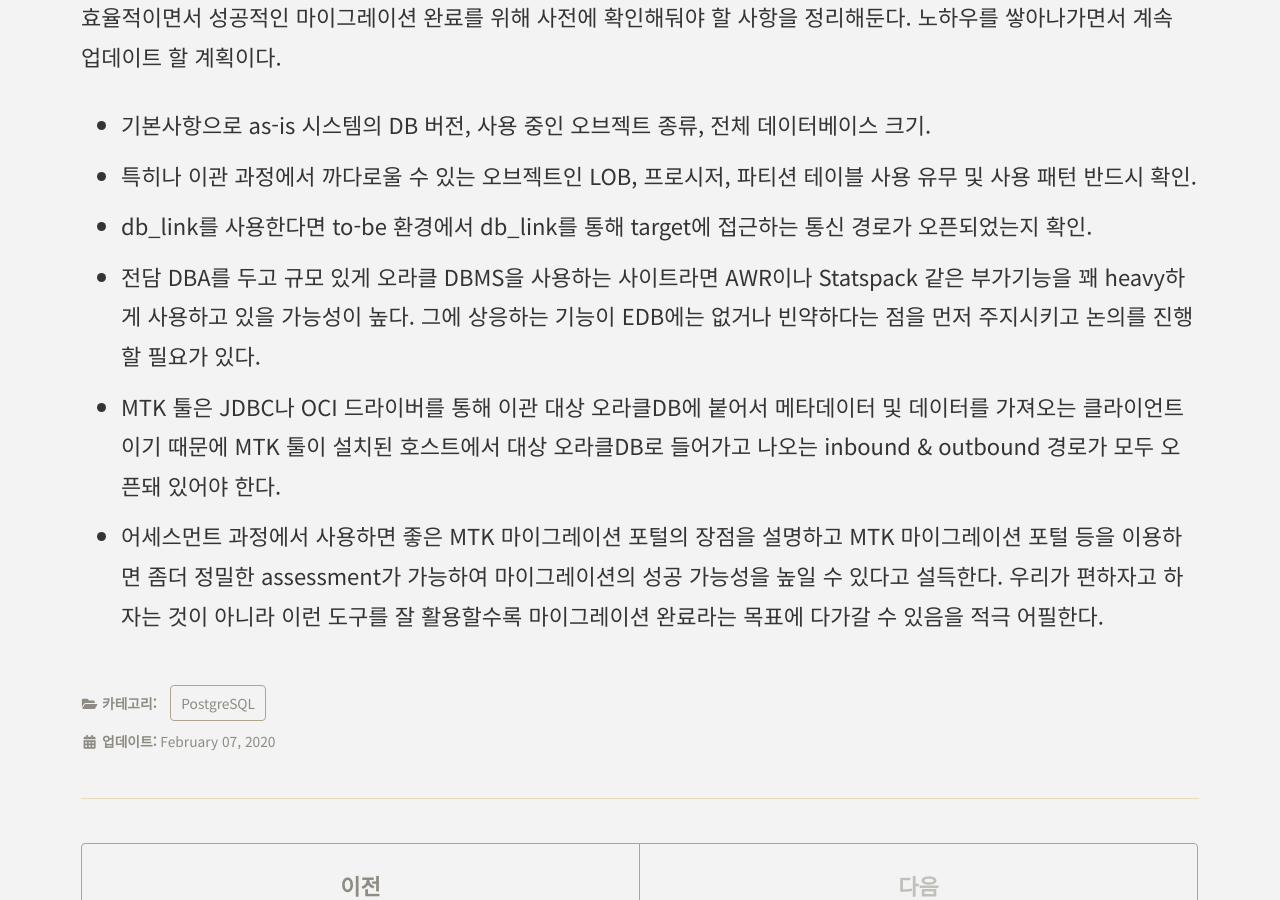
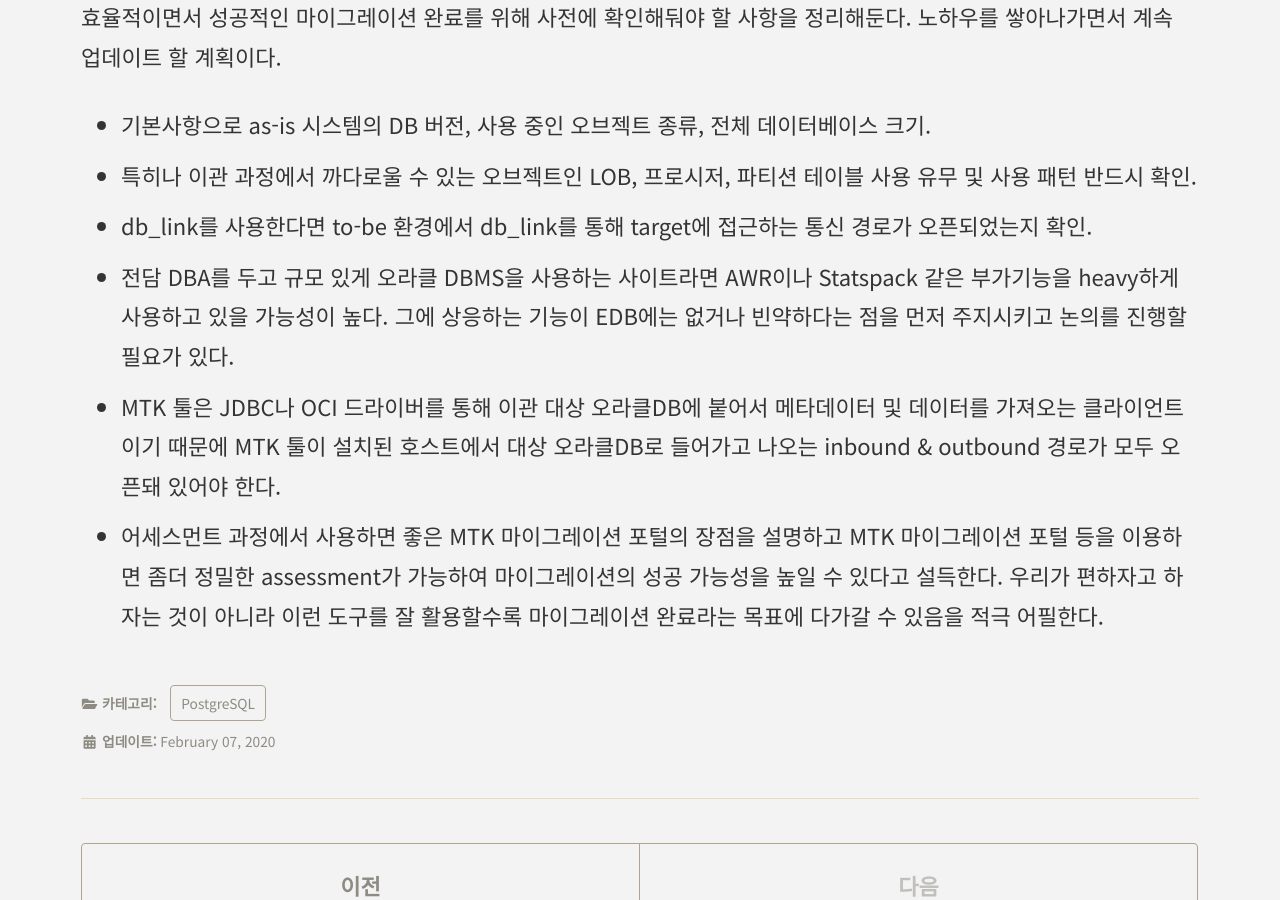
Before and after one commit to coiy/coiy.github.io, a Jekyll site: the page built from _posts/2020-02-07-Oracle_to_edb_assessment.md, in a window 1280 px wide and 900 px high, scrolled down 1631 px. Built offline with Jekyll 4.4.1, drawn with Linux system fonts in a browser that asks for light colours; cached includes are drawn as plain includes; some of the changed text lies outside the part shown.

Commit message:
본문 수정.

```diff
--- a/_posts/2020-02-07-Oracle_to_edb_assessment.md
+++ b/_posts/2020-02-07-Oracle_to_edb_assessment.md
@@ -30,6 +30,6 @@ EDB 측에서 제공하는 마이그레이션 툴인 **M**igration**T**ool**K**i
 * 기본사항으로 as-is 시스템의 DB 버전, 사용 중인 오브젝트 종류, 전체 데이터베이스 크기.
 * 특히나 이관 과정에서 까다로울 수 있는 오브젝트인 LOB, 프로시저, 파티션 테이블 사용 유무 및 사용 패턴 반드시 확인.
 * db_link를 사용한다면 to-be 환경에서 db_link를 통해 target에 접근하는 통신 경로가 오픈되었는지 확인.
-* 전담 DBA를 두고 규모 있게 오라클 DBMS을 사용하는 사이트라면 AWR이나 Statspack 같은 부가기능을 꽤 heavy하게 사용하고 있을 가능성이 높다. 그에 상응하는 기능이 EDB에는 없거나 빈약하다는 점을 먼저 주지시키고 논의를 진행할 필요가 있다.
+* 전담 DBA를 두고 규모 있게 오라클 DBMS을 사용하는 사이트라면 AWR이나 Statspack 같은 부가기능을 heavy하게 사용하고 있을 가능성이 높다. 그에 상응하는 기능이 EDB에는 없거나 빈약하다는 점을 먼저 주지시키고 논의를 진행할 필요가 있다.
 * MTK 툴은 JDBC나 OCI 드라이버를 통해 이관 대상 오라클DB에 붙어서 메타데이터 및 데이터를 가져오는 클라이언트이기 때문에 MTK 툴이 설치된 호스트에서 대상 오라클DB로 들어가고 나오는 inbound & outbound 경로가 모두 오픈돼 있어야 한다.
 * 어세스먼트 과정에서 사용하면 좋은 MTK 마이그레이션 포털의 장점을 설명하고 MTK 마이그레이션 포털 등을 이용하면 좀더 정밀한 assessment가 가능하여 마이그레이션의 성공 가능성을 높일 수 있다고 설득한다. 우리가 편하자고 하자는 것이 아니라 이런 도구를 잘 활용할수록 마이그레이션 완료라는 목표에 다가갈 수 있음을 적극 어필한다.
```
Also changed, not shown: other parts of _posts/2020-02-07-Oracle_to_edb_assessment.md (+1 -1 lines).
